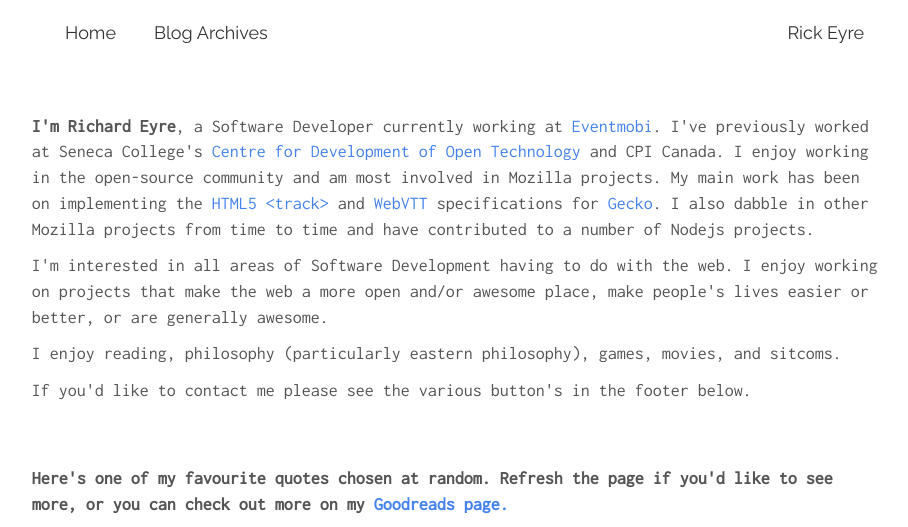
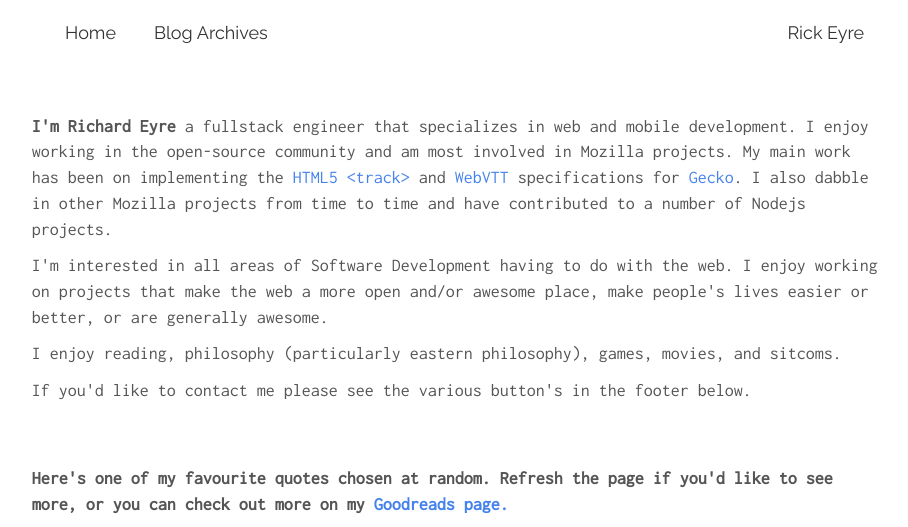
Before and after one commit to RickEyre/rickeyre.github.io, a Jekyll site: the page built from about/index.html, in a window 1280 px wide. Shown: the top 527 px of the page, without its empty margins (183-1091 px from the left). Built offline with Jekyll 4.4.1, drawn with Linux system fonts in a browser that asks for light colours; Markdown is read by kramdown in place of the engine named in the settings.

Commit message:
Update about me section.

```diff
--- a/about/index.html
+++ b/about/index.html
@@ -4,9 +4,8 @@ layout: default
 
 <br>
 <p>
-  <strong>I'm Richard Eyre</strong>, a Software Developer currently working at <a href="http://www.eventmobi.com/">Eventmobi</a>.
-  I've previously worked at Seneca College's <a href="http://zenit.senecac.on.ca/wiki/index.php/Main_Page">Centre for Development of Open Technology</a>
-  and CPI Canada. I enjoy working in the open-source community and am most involved in Mozilla projects. My main work has been on implementing the
+  <strong>I'm Richard Eyre</strong> a fullstack engineer that specializes in web and mobile development. I enjoy working
+  in the open-source community and am most involved in Mozilla projects. My main work has been on implementing the
   <a href="http://www.whatwg.org/specs/web-apps/current-work/multipage/the-video-element.html#the-track-element">HTML5 &lt;track&gt;</a>
   and <a href="http://dev.w3.org/html5/webvtt/">WebVTT</a> specifications for <a href="https://developer.mozilla.org/en-US/docs/Mozilla/Gecko">Gecko</a>.
   I also dabble in other Mozilla projects from time to time and have contributed to a number of Nodejs projects.
```
